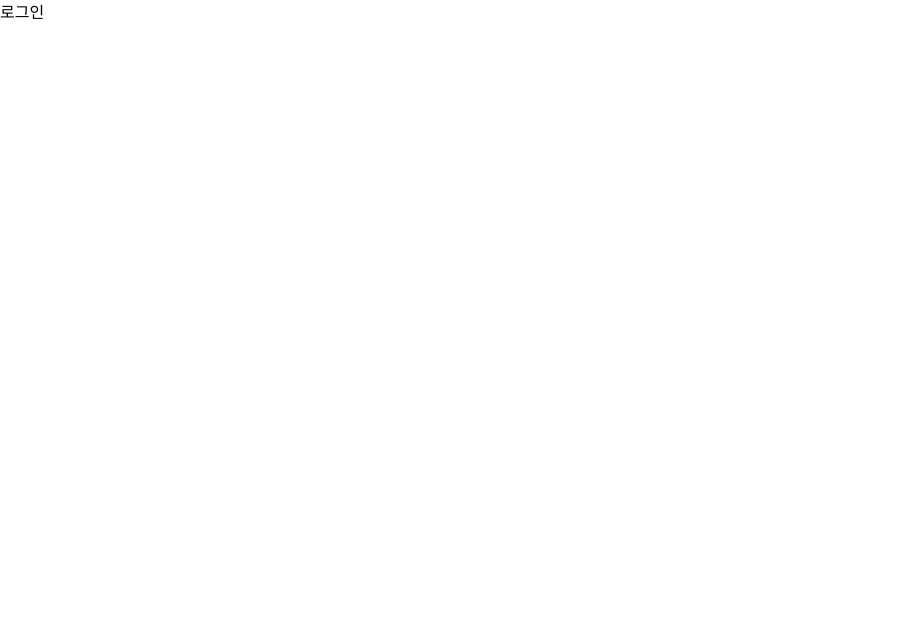
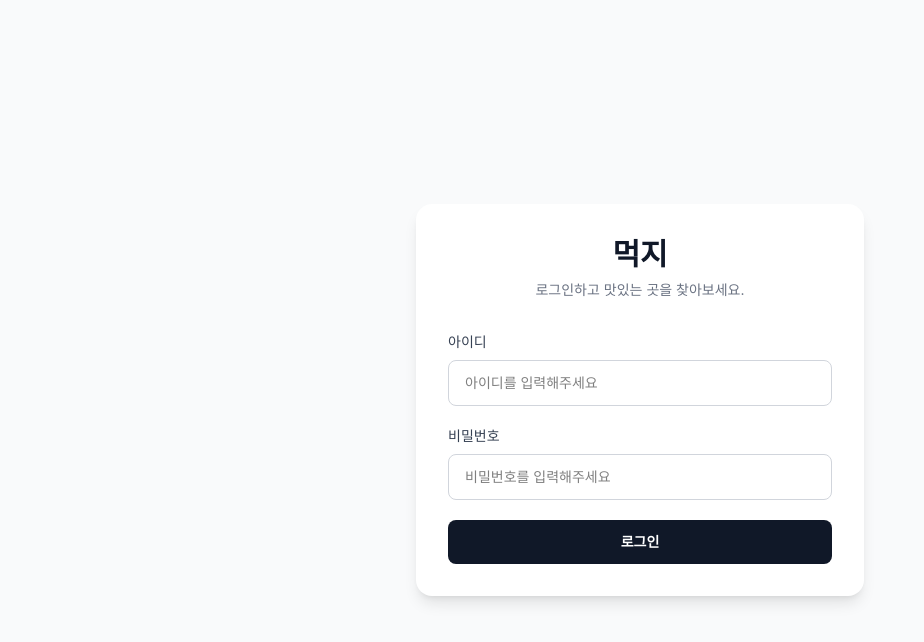
Before and after one commit to sanghyeonJ/muckzi-front, a React (Vite) app: page /login in a window 1280 px wide. Shown: the top 642 px of the page, without its empty margins (0-924 px from the left). Built offline with nearby package versions, Linux system fonts and the light colour scheme.

Commit message:
feat: 로그인 페이지 및 API 연동 구현

```diff
--- a/src/App.jsx
+++ b/src/App.jsx
@@ -1,12 +1,13 @@
 import { BrowserRouter, Routes, Route } from "react-router-dom";
 import SignupPage from "./pages/SignupPage";
+import LoginPage from "./pages/LoginPage";
 
 function App() {
   return (
     <BrowserRouter>
       <Routes>
         <Route path="/" element={<h1>메인</h1>} />
-        <Route path="/login" element={<h1>로그인</h1>} />
+        <Route path="/login" element={<LoginPage />} />
         <Route path="/signup" element={<SignupPage />} />
       </Routes>
     </BrowserRouter>
--- /dev/null
+++ b/src/pages/LoginPage.jsx
@@ -0,0 +1,107 @@
+import { useState } from 'react';
+import axios from 'axios';
+
+function LoginPage() {
+
+  const [userId, setUserId] = useState('');
+  const [password, setPassword] = useState('');
+
+  const handleSubmit = async (e) => {
+    e.preventDefault();
+    if(!userId.trim()){
+      alert("아이디를 입력해주세요.");
+      return;
+    }
+    if(!password.trim()){
+      alert("비밀번호를 입력해주세요.");
+      return;
+    }
+
+    try{
+      const response = await axios.post(
+        "http://localhost:8080/api/auth/login",
+        {
+          userId,
+          password
+        }
+      );
+
+      console.log(response.data);
+      alert("로그인에 성공했습니다.");
+    }catch(error){
+      console.error(error);
+      alert(error.response?.data?.message || "로그인에 실패했습니다.");
+    }
+  }
+
+  return(
+    <div className="min-h-screen bg-gray-50 flex items-center justify-center px-4">
+
+      <div className="w-full max-w-md bg-white rounded-2xl shadow-lg p-8">
+
+        <div className="text-center mb-8">
+
+          <h1 className="text-3xl font-bold text-gray-900">
+            먹지
+          </h1>
+
+          <p className="mt-2 text-sm text-gray-500">
+            로그인하고 맛있는 곳을 찾아보세요.
+          </p>
+
+        </div>
+
+        <form onSubmit={handleSubmit} className="space-y-5">
+
+          <div>
+            <label
+              htmlFor="userId"
+              className="block mb-2 text-sm font-medium text-gray-700"
+            >
+              아이디
+            </label>
+
+            <input
+              id="userId"
+              type="text"
+              value={userId}
+              onChange={(e) => setUserId(e.target.value)}
+              placeholder="아이디를 입력해주세요"
+              className="w-full rounded-lg border border-gray-300 px-4 py-3 text-sm outline-none focus:border-gray-900"
+            />
+          </div>
+
+          <div>
+            <label
+              htmlFor="password"
+              className="block mb-2 text-sm font-medium text-gray-700"
+            >
+              비밀번호
+            </label>
+
+            <input
+              id="password"
+              type="password"
+              value={password}
+              onChange={(e) => setPassword(e.target.value)}
+              placeholder="비밀번호를 입력해주세요"
+              className="w-full rounded-lg border border-gray-300 px-4 py-3 text-sm outline-none focus:border-gray-900"
+            />
+          </div>
+
+          <button
+            type="submit"
+            className="w-full rounded-lg bg-gray-900 py-3 text-sm font-semibold text-white transition hover:bg-gray-700"
+          >
+            로그인
+          </button>
+
+        </form>
+
+      </div>
+
+    </div>
+  );
+}
+
+export default LoginPage;
```
